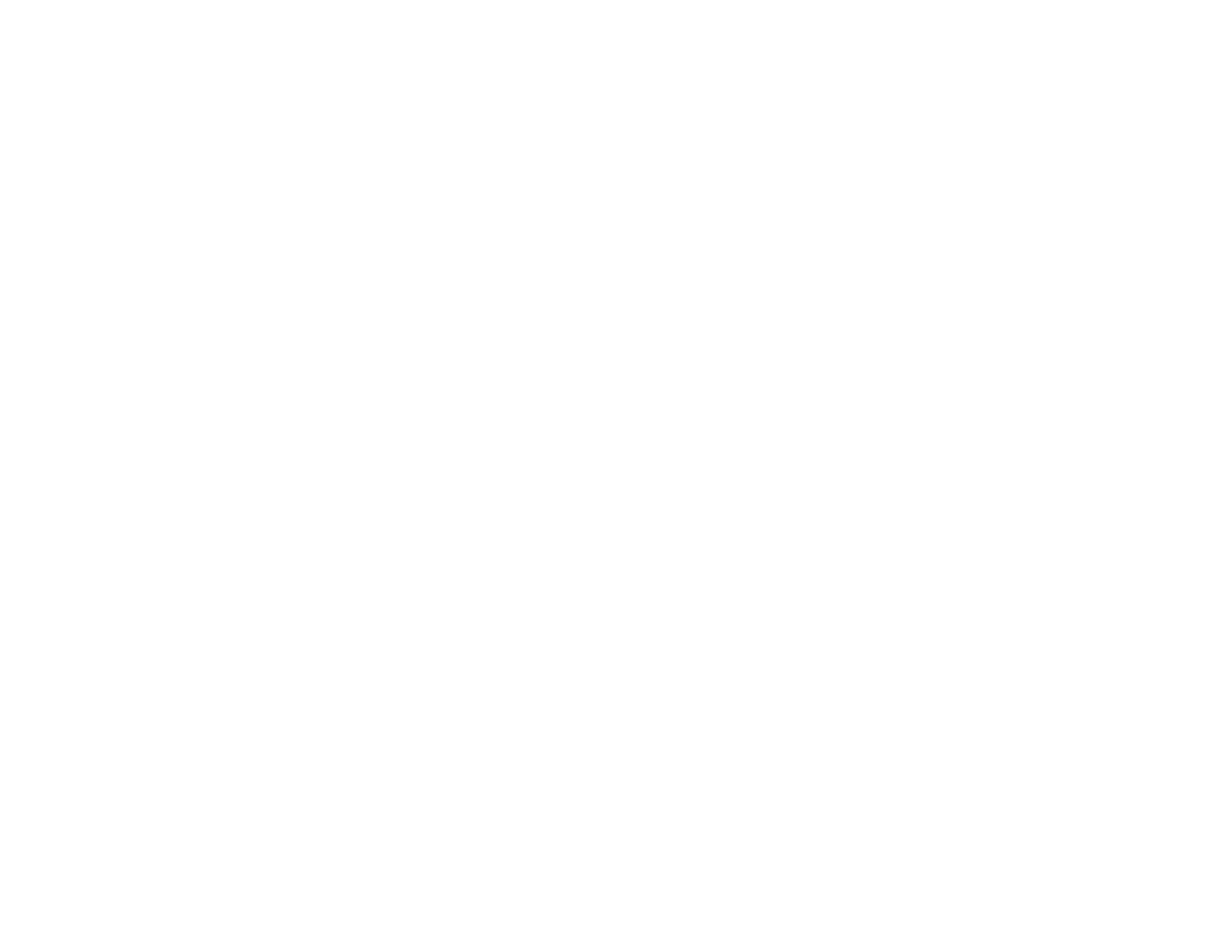
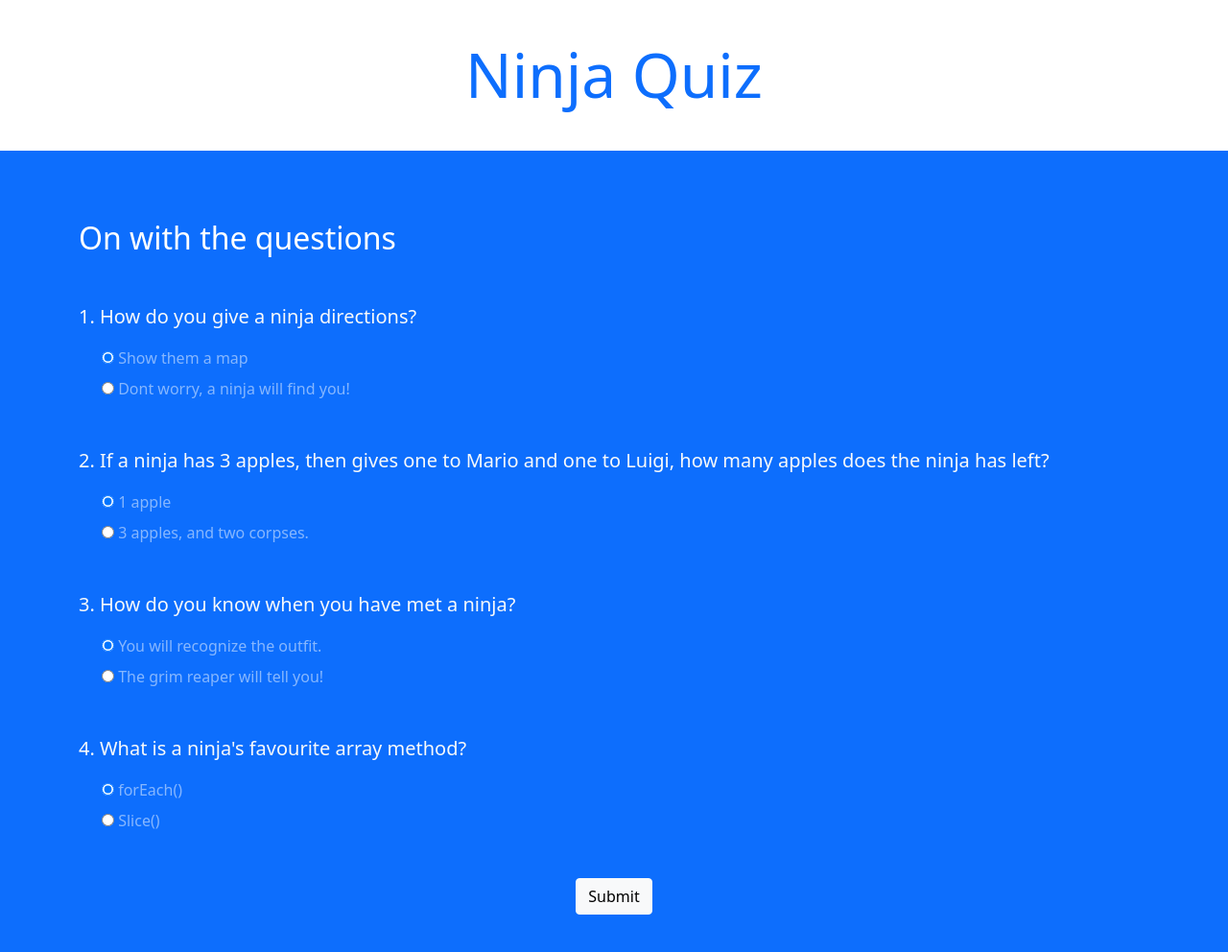
Before and after one commit to ishan2305/NinjaQuiz, a plain HTML site: page index.html in a window 1280 px wide. Shown: the whole page at 96% size. Before the commit the page ends 800 px from the top, so only its background shows below. Drawn offline with nearby package versions, Linux system fonts and the light colour scheme.

Commit message:
added bootstrap and fleshed the html

```diff
--- a/index.html
+++ b/index.html
@@ -4,10 +4,88 @@
     <meta charset="UTF-8">
     <meta http-equiv="X-UA-Compatible" content="IE=edge">
     <meta name="viewport" content="width=device-width, initial-scale=1.0">
+    <link href="https://cdn.jsdelivr.net/npm/bootstrap@5.0.0-beta2/dist/css/bootstrap.min.css" rel="stylesheet"
+        integrity="sha384-BmbxuPwQa2lc/FVzBcNJ7UAyJxM6wuqIj61tLrc4wSX0szH/Ev+nYRRuWlolflfl" crossorigin="anonymous">
     <title>Ninja </title>
 </head>
 
 <body>
+    <div class="intro py-3 bg-white text-center">
+        <div class="container">
+            <h2 class="text-primary display-3 my-4">Ninja Quiz</h2>
+        </div>
+    </div>
+
+    <div class="quiz py-4 bg-primary">
+        <div class="container">
+            <h2 class="my-5 text-white">On with the questions</h2>
+
+            <form class="quiz-form text-light">
+                <div class="my-5">
+                    <p class="lead font-weight-normal">1. How do you give a ninja directions?</p>
+                    <div class="form-check my-2 text-white-50">
+                        <input type="radio" name="q1" value="A" checked>
+                        <label class="form-check-label">Show them a map</label>
+                    </div>
+                    <div class="form-check my-2 text-white-50">
+                        <input type="radio" name="q1" value="B">
+                        <label class="form-check-label">Dont worry, a ninja will find you!</label>
+                    </div>
+                </div>
+
+
+
+                <div class="my-5">
+                    <p class="lead font-weight-normal">2. If a ninja has 3 apples, then gives one
+                        to Mario and one to Luigi, how many apples does the ninja has left?
+                    </p>
+                    <div class="form-check my-2 text-white-50">
+                        <input type="radio" name="q2" value="A" checked>
+                        <label class="form-check-label">1 apple</label>
+                    </div>
+                    <div class="form-check my-2 text-white-50">
+                        <input type="radio" name="q2" value="B">
+                        <label class="form-check-label">3 apples, and two corpses.</label>
+                    </div>
+                </div>
+
+
+
+
+                <div class="my-5">
+                    <p class="lead font-weight-normal">3. How do you know when you have met a ninja?</p>
+                    <div class="form-check my-2 text-white-50">
+                        <input type="radio" name="q3" value="A" checked>
+                        <label class="form-check-label">You will recognize the outfit.</label>
+                    </div>
+                    <div class="form-check my-2 text-white-50">
+                        <input type="radio" name="q3" value="B">
+                        <label class="form-check-label">The grim reaper will tell you!</label>
+                    </div>
+                </div>
+
+
+
+
+                <div class="my-5">
+                    <p class="lead font-weight-normal">4. What is a ninja's favourite array method?</p>
+                    <div class="form-check my-2 text-white-50">
+                        <input type="radio" name="q4" value="A" checked>
+                        <label class="form-check-label">forEach()</label>
+                    </div>
+                    <div class="form-check my-2 text-white-50">
+                        <input type="radio" name="q4" value="B">
+                        <label class="form-check-label">Slice()</label>
+                    </div>
+                </div>
+
+
+                <div class="text-center">
+                    <input type="submit" class="btn btn-light">
+                </div>
+            </form>
+        </div>
+    </div>
 
 
     <script src="app.js"></script>
```
